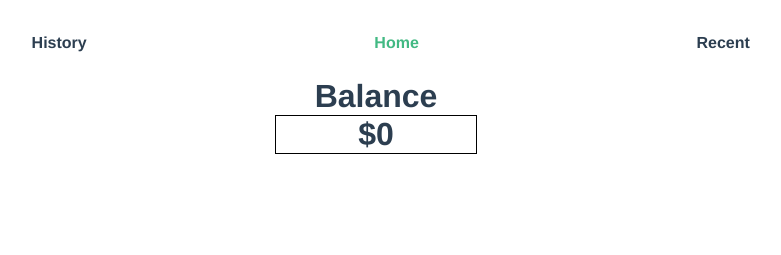
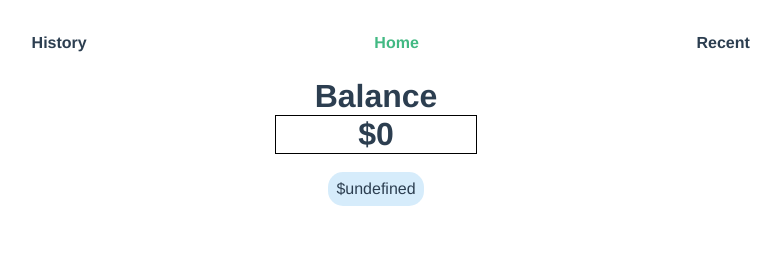
Before and after one commit to Marfullsen/chary-wallet, a Vue app: page / in a window 1280 px wide. Shown: the top 255 px of the page, without its empty margins (264-1045 px from the left). Built offline with nearby package versions, Linux system fonts and the light colour scheme; some icons are missing.

Commit message:
Feature: Two icons updated & colored badges added.

```diff
--- a/src/components/MoneyMenu.vue
+++ b/src/components/MoneyMenu.vue
@@ -1,8 +1,19 @@
 <template>
   <div>
     <div class="centrado">
-      <Icon icon="mdi:cash-remove" color="#8c114e" width="70" />
-      <Icon icon="mdi:cash-plus" color="#118c4f" width="70" />
+      <Icon icon="simple-line-icons:close" @click="cancel" color="#8c114e" width="70" />
+      <label
+        class="badge"
+        :class="
+          amount < 0
+            ? 'negativeAmount'
+            : amount > 0
+            ? 'positiveAmount'
+            : 'zeroAmount'
+        "
+        v-text="'$' + amount"
+      ></label>
+      <Icon icon="simple-line-icons:check" @click="increase" color="#118c4f" width="70" />
     </div>
     <money-bar :value="20000" color="#D24C29" type="bill"></money-bar>
     <money-bar :value="10000" color="#2D639F" type="bill"></money-bar>
@@ -29,5 +40,18 @@ export default {
 </script>
 
 <style>
+.badge {
+  padding: 8px;
+  border-radius: 15px;
+}
 
+.negativeAmount {
+  background: rgba(255, 99, 132, 0.2);
+}
+.positiveAmount {
+  background: rgba(75, 192, 192, 0.2);
+}
+.zeroAmount {
+  background: rgba(54, 162, 235, 0.2);
+}
 </style>
```
